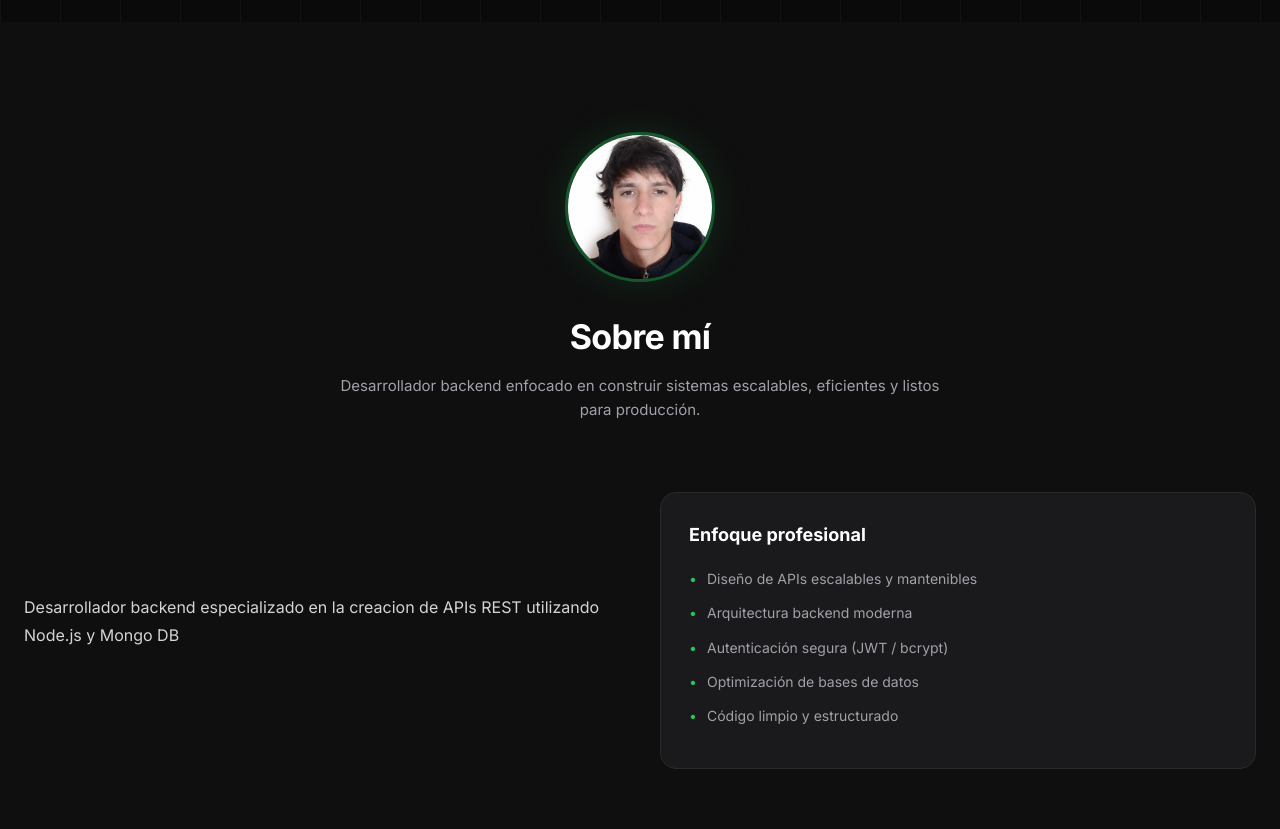
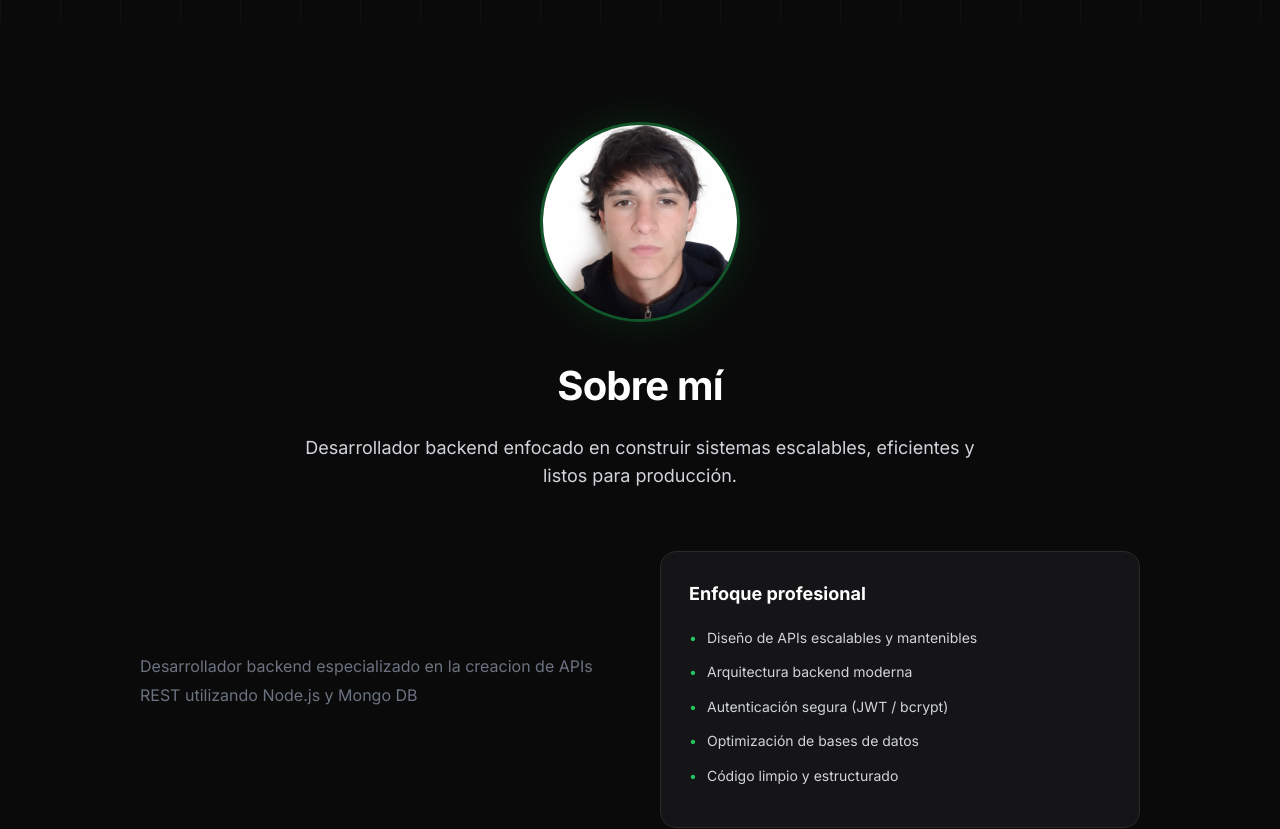
Before and after one commit to renzonodari9/portafolio-nodari, a React (Vite) app: page / in a window 1280 px wide. Shown: the part 800-1629 px from the top of the page. Built offline with nearby package versions, Linux system fonts and the light colour scheme.

Commit message:
Rediseño About.jsx: mismo diseño que Hero.jsx, conservando contenido

```diff
--- a/src/components/About.jsx
+++ b/src/components/About.jsx
@@ -2,8 +2,21 @@ import { motion } from "framer-motion";
 
 export default function About() {
   return (
-    <section id="about" style={{ backgroundColor: "#0f0f0f", padding: "110px 0" }}>
-      <div className="container">
+    <section style={{
+      position: "relative",
+      backgroundColor: "#0a0a0a",
+      padding: "100px 20px",
+      color: "#fff",
+      boxSizing: "border-box"
+    }}>
+
+      <div style={{
+        position: "relative",
+        zIndex: 10,
+        maxWidth: "1000px",
+        margin: "0 auto",
+        textAlign: "center"
+      }}>
 
         {/* HEADER */}
         <motion.div
@@ -12,8 +25,7 @@ export default function About() {
           viewport={{ once: true }}
           transition={{ duration: 0.7 }}
           style={{
-            textAlign: "center",
-            marginBottom: "70px"
+            marginBottom: "60px"
           }}
         >
           {/* FOTO */}
@@ -21,32 +33,33 @@ export default function About() {
             src="/mifoto.png"
             alt="Renzo Nodari"
             style={{
-              width: "150px",
-              height: "150px",
+              width: "clamp(150px, 40vw, 200px)",
+              height: "clamp(150px, 40vw, 200px)",
               borderRadius: "50%",
               objectFit: "cover",
               border: "3px solid rgba(34, 197, 94, 0.4)",
               boxShadow: "0 0 40px rgba(34, 197, 94, 0.15)",
-              marginBottom: "20px"
+              marginBottom: "24px"
             }}
           />
 
-          {/* TITULO */}
+          {/* TÍTULO */}
           <h2 style={{
-            fontSize: "34px",
+            fontSize: "clamp(32px, 5vw, 40px)",
             fontWeight: 800,
             color: "#fff",
-            marginBottom: "10px",
+            marginBottom: "16px",
             letterSpacing: "-0.02em"
           }}>
             Sobre mí
           </h2>
 
           <p style={{
-            color: "#a1a1aa",
-            maxWidth: "600px",
+            color: "#d1d5db",
+            maxWidth: "700px",
             margin: "0 auto",
-            fontSize: "15px"
+            fontSize: "clamp(16px, 2.5vw, 18px)",
+            lineHeight: 1.6
           }}>
             Desarrollador backend enfocado en construir sistemas escalables, eficientes y listos para producción.
           </p>
@@ -57,7 +70,8 @@ export default function About() {
           display: "grid",
           gridTemplateColumns: "repeat(auto-fit, minmax(300px, 1fr))",
           gap: "40px",
-          alignItems: "center"
+          alignItems: "center",
+          textAlign: "left"
         }}>
 
           {/* TEXTO */}
@@ -68,9 +82,9 @@ export default function About() {
             transition={{ duration: 0.7 }}
           >
             <p style={{
-               fontSize: "16px",
+              fontSize: "clamp(14px, 2vw, 16px)",
               lineHeight: 1.8,
-               color: "#d4d4d8",
+              color: "#6b7280",
               marginBottom: "18px"
             }}>
               Desarrollador backend especializado en la creacion de APIs REST utilizando Node.js y Mongo DB
@@ -84,7 +98,7 @@ export default function About() {
             viewport={{ once: true }}
             transition={{ duration: 0.7 }}
             style={{
-              background: "rgba(39, 39, 42, 0.5)",
+              background: "rgba(24, 24, 27, 0.8)",
               border: "1px solid #2a2a2a",
               borderRadius: "16px",
               padding: "28px",
@@ -92,7 +106,7 @@ export default function About() {
             }}
           >
             <h3 style={{
-              fontSize: "18px",
+              fontSize: "clamp(16px, 2.5vw, 18px)",
               color: "#fff",
               marginBottom: "18px",
               fontWeight: 700
@@ -110,7 +124,7 @@ export default function About() {
               ].map((item) => (
                 <li key={item} style={{
                   marginBottom: "12px",
-                  color: "#a1a1aa",
+                  color: "#d1d5db",
                   fontSize: "14px",
                   position: "relative",
                   paddingLeft: "18px"
```
Lines whose indentation alone changed are shown as unchanged.
